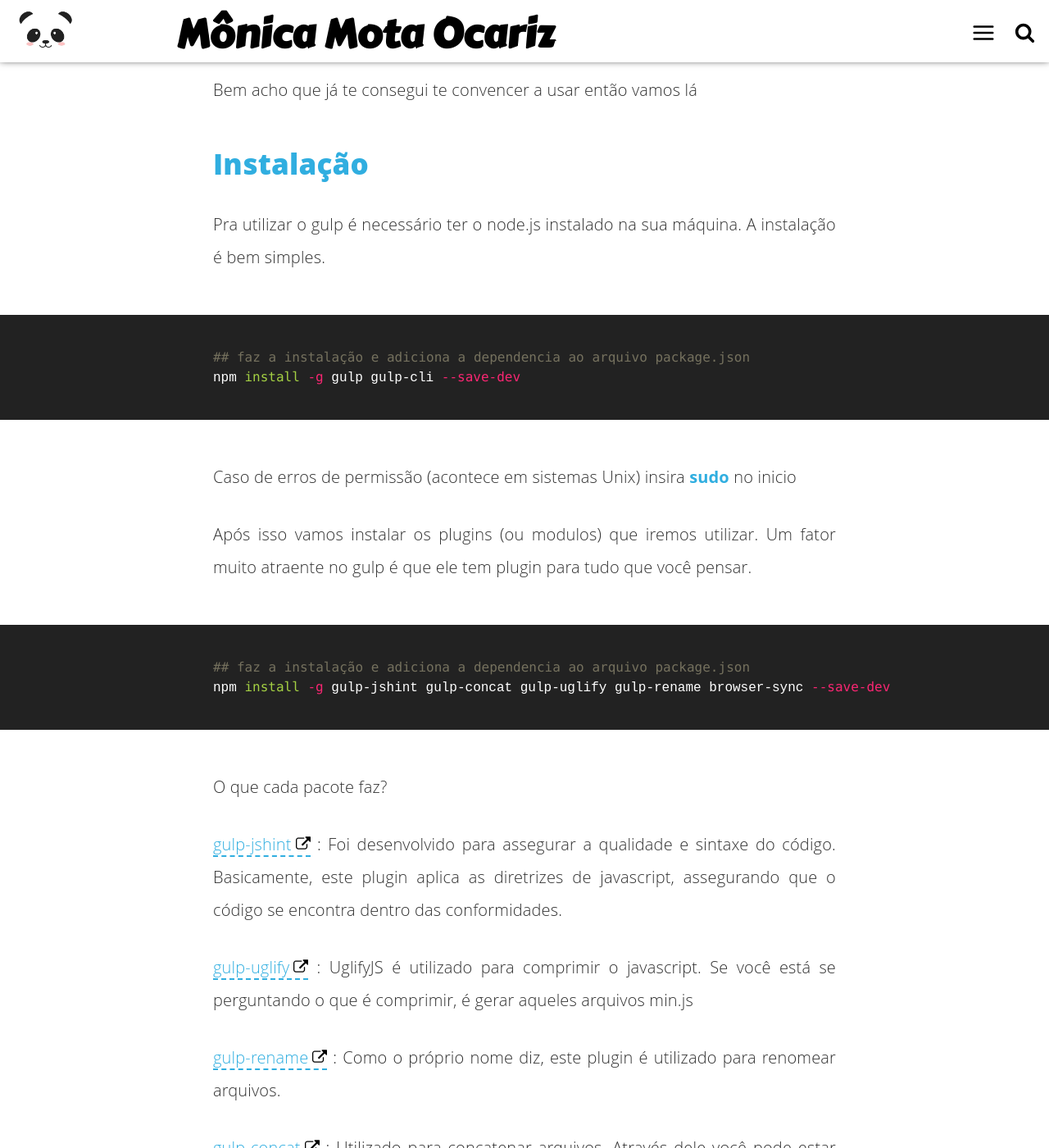
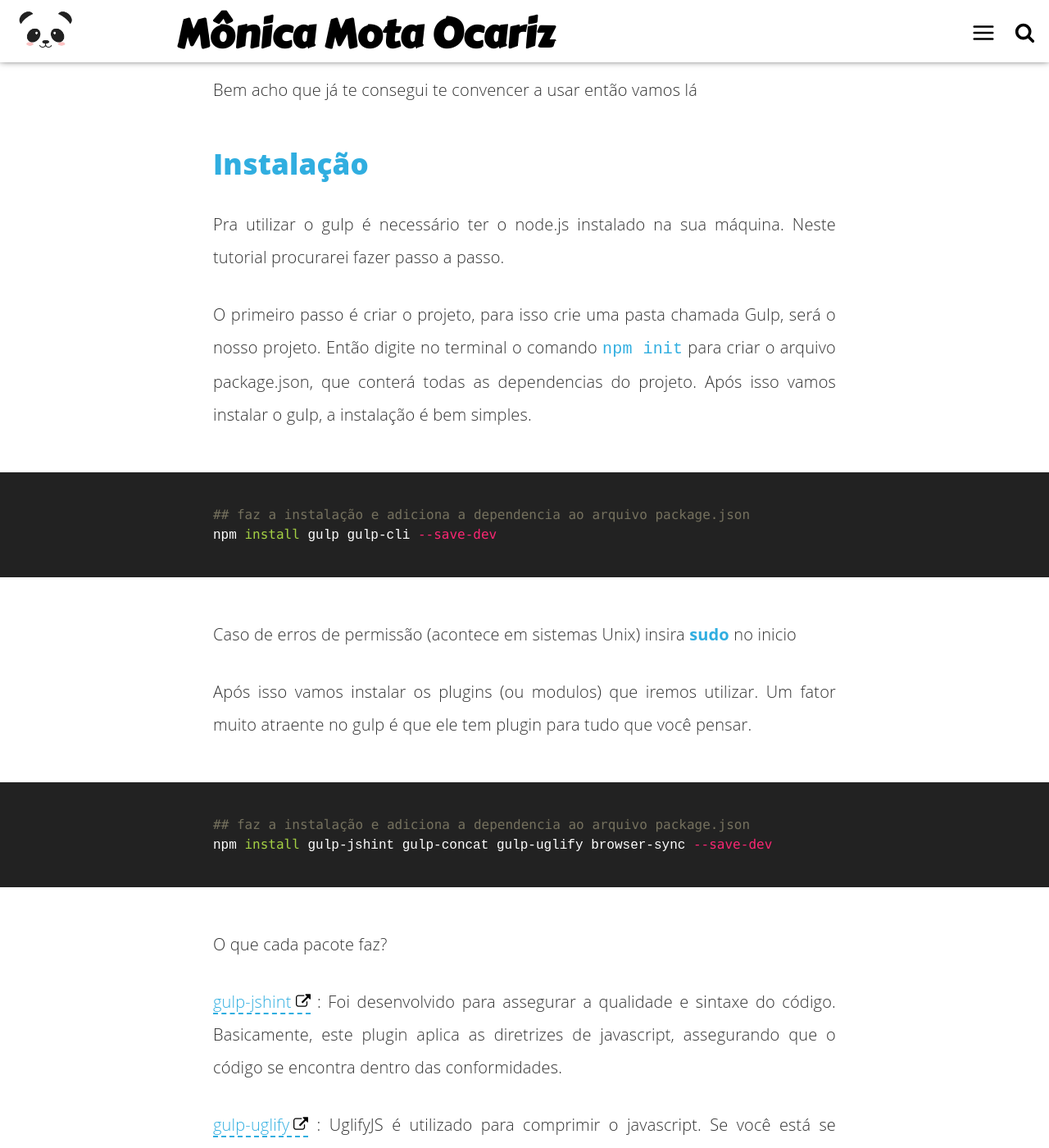
Before and after one commit to mocariz/mocariz.github.io, a Jekyll site: the page built from _posts/2017-01-16-conhecendo-o-gulp.md, in a window 1280 px wide and 1400 px high, scrolled down 2914 px. Shown: the whole window at 82% size. Built offline with Jekyll 4.4.1, drawn with Linux system fonts in a browser that asks for light colours; comment, search, counter and statistics services are not loaded; some of the changed text lies outside the part shown.

Commit message:
corrigido alguns pontos do tutorial

```diff
--- a/_posts/2017-01-16-conhecendo-o-gulp.md
+++ b/_posts/2017-01-16-conhecendo-o-gulp.md
@@ -72,12 +72,17 @@
 
 ## Instalação
 
-Pra utilizar o gulp é necessário ter o node.js instalado na sua máquina. A
-instalação é bem simples.
+Pra utilizar o gulp é necessário ter o node.js instalado na sua máquina. Neste
+tutorial procurarei fazer passo a passo.
+
+O primeiro passo é criar o projeto, para isso crie uma pasta chamada Gulp, será o
+nosso projeto. Então digite no terminal o comando `npm init` para criar o
+arquivo package.json, que conterá todas as dependencias do projeto. Após isso
+vamos instalar o gulp, a instalação é bem simples.
 
 {% highlight  bash %}
 ## faz a instalação e adiciona a dependencia ao arquivo package.json
-npm install -g gulp gulp-cli --save-dev
+npm install gulp gulp-cli --save-dev
 {% endhighlight %}
 
 Caso de erros de permissão (acontece em sistemas Unix) insira **sudo** no inicio
@@ -88,7 +93,7 @@
 {% highlight  bash %}
 
 ## faz a instalação e adiciona a dependencia ao arquivo package.json
-npm install -g gulp-jshint gulp-concat gulp-uglify gulp-rename browser-sync --save-dev
+npm install gulp-jshint gulp-concat gulp-uglify browser-sync --save-dev
 
 {% endhighlight %}
 
@@ -100,16 +105,17 @@
 [gulp-uglify](https://www.npmjs.com/package/gulp-uglify) :
 UglifyJS é utilizado para comprimir o javascript. Se você está se perguntando o que é comprimir, é gerar aqueles arquivos min.js
 
-[gulp-rename](https://www.npmjs.com/package/gulp-rename) :
-Como o próprio nome diz, este plugin é utilizado para renomear arquivos.
-
 [gulp-concat](https://www.npmjs.com/package/gulp-concat) :
 Utilizado para concatenar arquivos. Através dele você pode estar juntando todos seus arquivos de javascript num só, embora eu não recomendo.
 
 [browser-sync](https://browsersync.io/) :
 Recarrega a página automaticamente (live load).
 
-Voltando, após isso você deve criar um arquivo chamado `gulpfile.js` na raiz do
+Voltando, agora vamos criar uma pasta chamada static dentro do nosso projeto, nesta
+pasta estaremos salvando nossos arquivos javascript, e dentro de static crie a
+pasta dist (onde será salvo o min.js).
+
+Após isso você deve criar um arquivo chamado `gulpfile.js` na raiz do
 seu projeto, este arquivo irá conter todas as configurações do gulp. Estas serão:
 
 {% highlight  js %}
@@ -118,23 +124,22 @@
 var browserSync = require('browser-sync');
 var uglify      = require('gulp-uglify');
 var concat      = require('gulp-concat');
-var rename      = require('gulp-rename');
 var jshint      = require('gulp-jshint');
 
 // diretorio dos arquivos js
-var files = "./static/js/*.js"
+var files = "./static/*.js"
 
 // Criamos a tarefa js que será responsavel por validar os arquivos js
 gulp.task('jshint', function() {
-  gulp.src((files)
+  gulp.src(files)
     .pipe(jshint())
     .pipe(jshint.reporter('default')); // imprime no terminal os erros encontrados
 });
 
 // Criamos a tarefa js que será responsavel por minificar os arquivos js
 gulp.task('js', function() {
-  gulp.src((files) // acessa os arquivos
-    .pipe(concat('main.js')) // une todos os js num arquivo chamado main.js
+  gulp.src(files) // acessa os arquivos
+    .pipe(concat('main.min.js')) // une todos os js num arquivo chamado main.js
     .pipe(uglify()) // faz a minificação
     .pipe(gulp.dest('static/dist/')); // salva na pasta dist o arquivo main
 });
@@ -160,8 +165,13 @@
 
 {% endhighlight %}
 
-Depois de escrever as configurações para rodar o gulp é bem simples. Se você não
-definir uma tarefa ele roda por padrão a tarefa default.
+As configurações que escrevemos acima são bem simples certo? O gulp ficará escutando
+os arquivos .js da pasta static e toda vez que algum arquivo for salvo ele vai
+verificar com o JSHint, então vai minificar todo o javascript e por fim recarregar
+a página. Tudo isso automaticamente.
+
+Para rodar o gulp é bem simples. Se você não definir uma tarefa ele roda por
+padrão a tarefa default.
 
 {% highlight  bash %}
 
```
